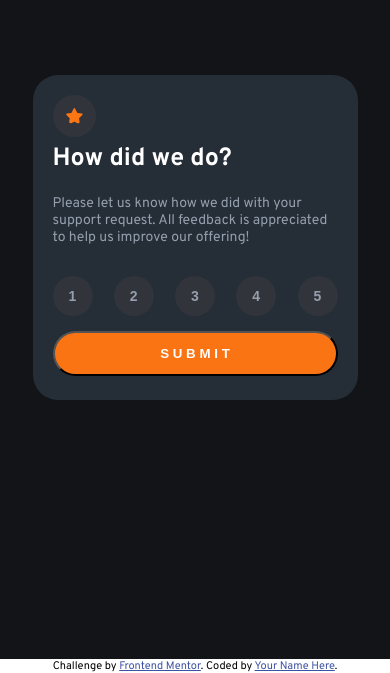
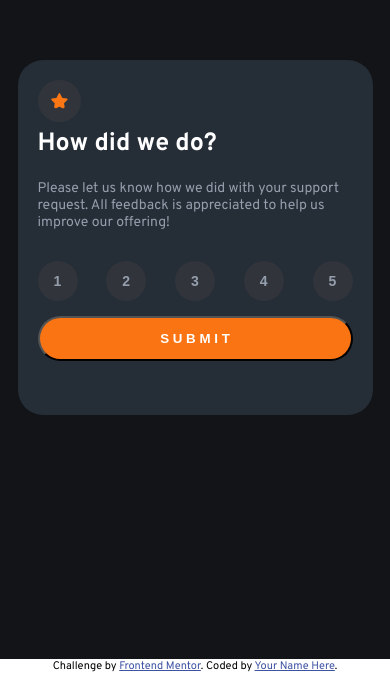
Before and after one commit to adityaraj5200/interactive-rating-component, a plain HTML site: page index.html in a window 390 px wide. Shown: the part 185-858 px from the top of the page. Drawn offline with Linux system fonts and the light colour scheme.

Commit message:
Updated readme file and changed some things in style sheet

```diff
--- a/style.css
+++ b/style.css
@@ -186,8 +186,8 @@ body{
 
 @media screen and (max-width: 400px){
     .card{
-        max-height: 325px;
-        max-width: 325px;
+        max-height: 355px;
+        max-width: 355px;
     }
 
     .any-card{
```
Also changed, not shown: 2 other files.
